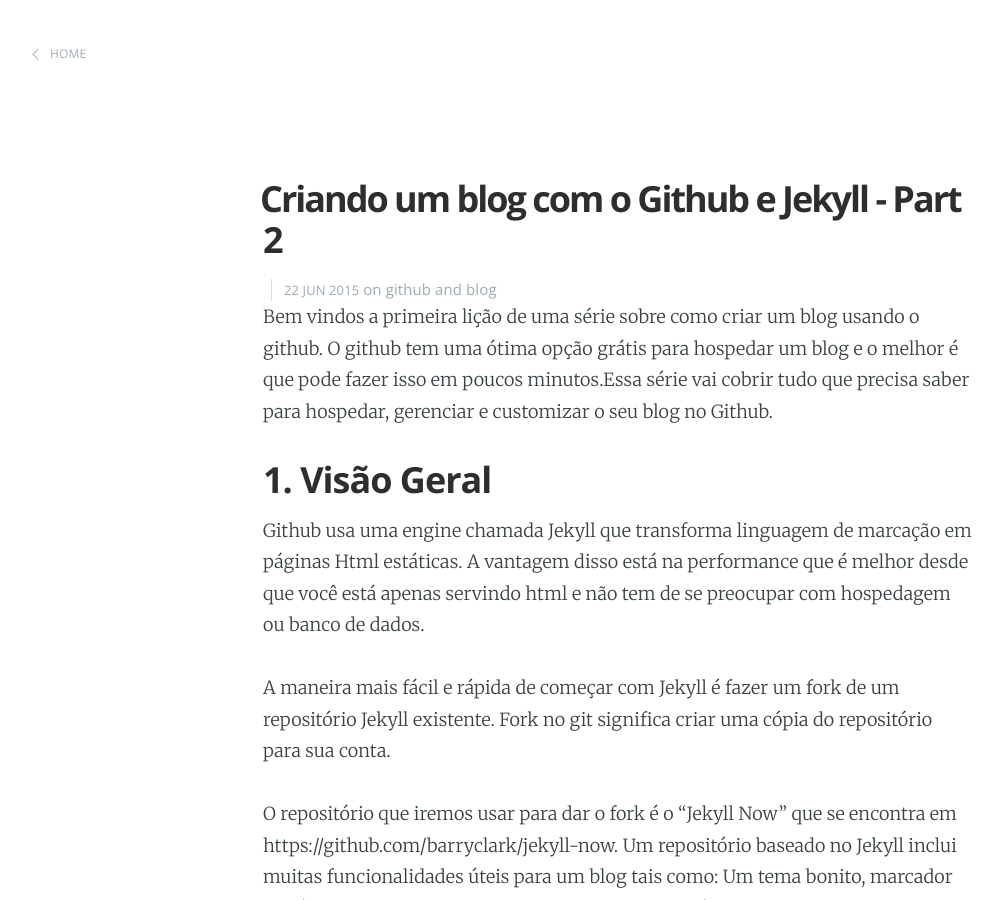
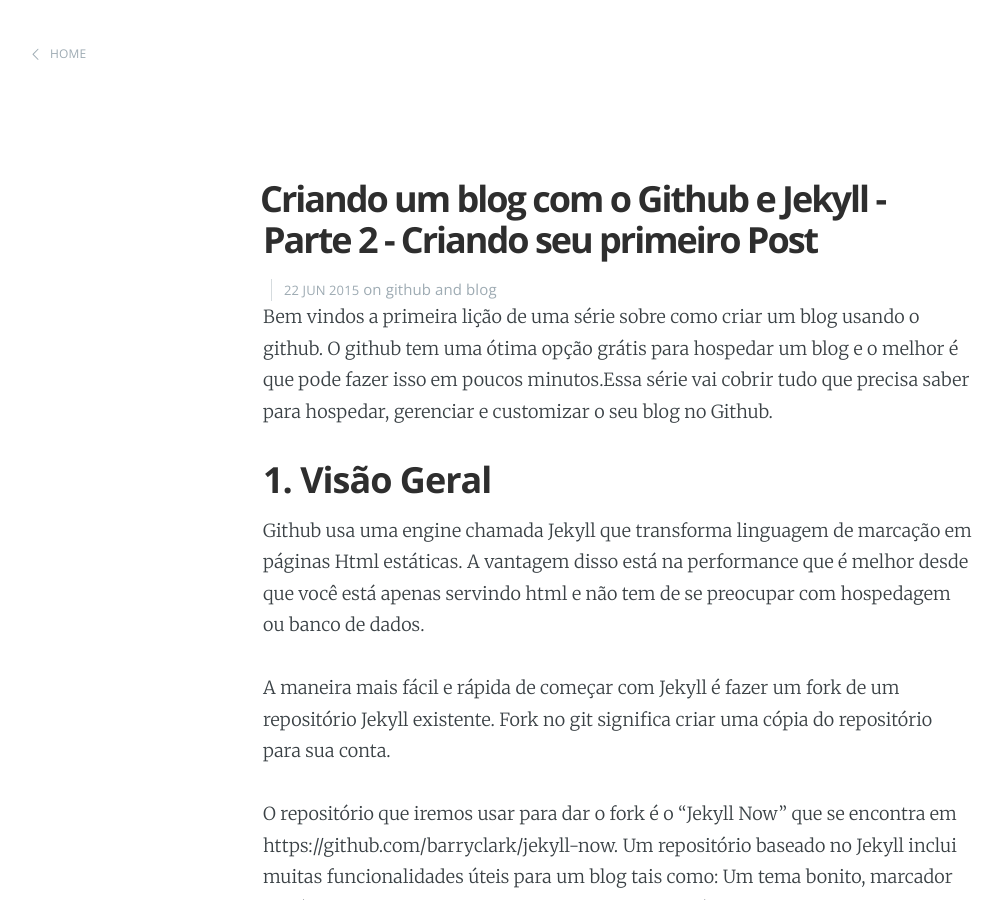
Before and after one commit to jvcjunior/jvcjunior.github.io, a Jekyll site: the page built from _posts/2015-06-22-criando-blog-github-com-jekyll-parte-2.markdown, in a window 1280 px wide and 900 px high. Shown: the whole window, without its empty margins (22-1023 px from the left). Built offline with Jekyll 4.4.1, drawn with Linux system fonts in a browser that asks for light colours; Markdown is read by kramdown in place of the engine named in the settings; comment, search, counter and statistics services are not loaded.

Commit message:
Update 2015-06-22-criando-blog-github-com-jekyll-parte-2.markdown

```diff
--- a/_posts/2015-06-22-criando-blog-github-com-jekyll-parte-2.markdown
+++ b/_posts/2015-06-22-criando-blog-github-com-jekyll-parte-2.markdown
@@ -1,7 +1,7 @@
 ---
 layout: post
-title:  "Criando um blog com o Github e Jekyll - Part 2"
-date:   2015-06-22 10:15:00
+title:  "Criando um blog com o Github e Jekyll - Parte 2 - Criando seu primeiro Post"
+date:   2015-06-22 13:15:00
 categories: github blog
 ---
 
```
